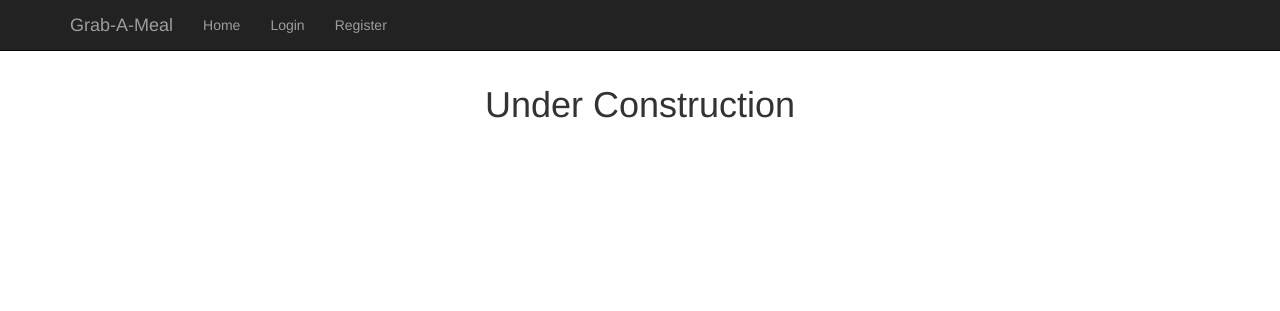
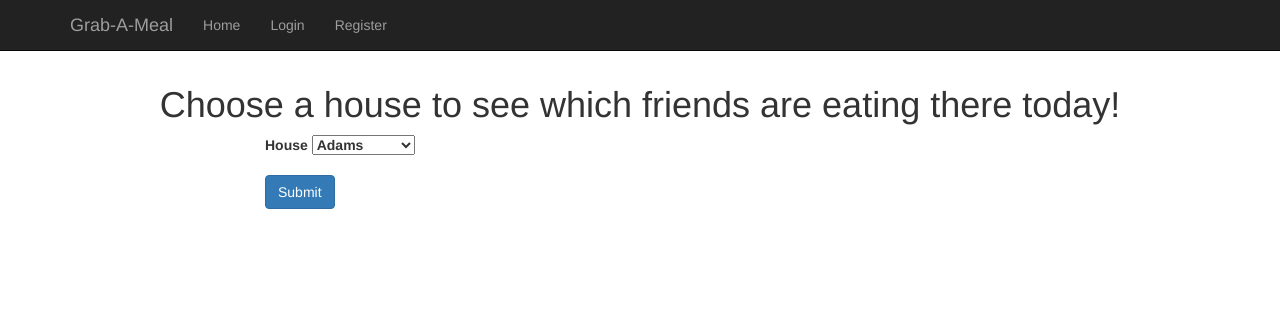
Before and after one commit to dionhagan/flask-grab-a-meal, a Flask app: page /house in a window 1280 px wide. Shown: the top 311 px of the page. Run offline with Flask 2, Linux system fonts and the light colour scheme; some libraries are stand-ins or nearby versions.

Commit message:
added 'by house'

```diff
--- a/app/templates/house.html
+++ b/app/templates/house.html
@@ -4,11 +4,27 @@
   <div class="row">
     <div class="col-md-12">
       <center>
-        <h1>Under Construction</h1>
+        <h1>Choose a house to see which friends are eating there today!</h1>
       </center>
     </div>
   </div>
-
+  <div class="row">
+    <div class="col-md-8 col-md-offset-2">
+      <form action="/house" method="post">
+          <div class="form-group">
+            <label>House</label>
+            <label>
+            <select name = "location">
+            {% for location in locations %}
+              <option value="{{ location }}">{{ location }}</option>
+            {% endfor %}
+            </select>
+            </label>
+          </div>
+          <button type="submit" class="btn btn-primary">Submit</button>
+      </form>
+    </div>
+  </div>
   {% with messages = get_flashed_messages() %}
     {% if messages %}
       {% for message in messages %}
--- a/app/views.py
+++ b/app/views.py
@@ -113,7 +113,22 @@ def plan():
 
 @app.route('/house', methods=['GET', 'POST'])
 def house():
-    return render_template('house.html')
+    if request.method == 'GET':
+        locations = ['Adams', 'Annenberg', 'Cabot', 'Currier', 'Dunster', 'Eliot', 'Fly-By',
+                    'Hillel', 'Kirkland', 'Leverett', 'Lowell', 'Mather', 'Pforzheimer',
+                    'Quincy', 'Winthrop']
+        return render_template("house.html", locations=locations)
+    elif request.method == 'POST':
+        location = request.form["location"]
+        meals = current_user.followed_posts().order_by(Meal.timestamp)
+        return render_template("houseFriends.html", location=location, meals = meals)
+        abort(405)
+
+@app.route('/houseFriends')
+def houseFriends():
+    meals = current_user.followed_posts().order_by(Meal.timestamp)
+    return render('houseFriends.html')
+
 
 @app.route('/follow', methods=['GET', 'POST'])
 def follow():
```
Also changed, not shown: app/templates/houseFriends.html (added, +20 -0 lines), app.db, 5 other files.
